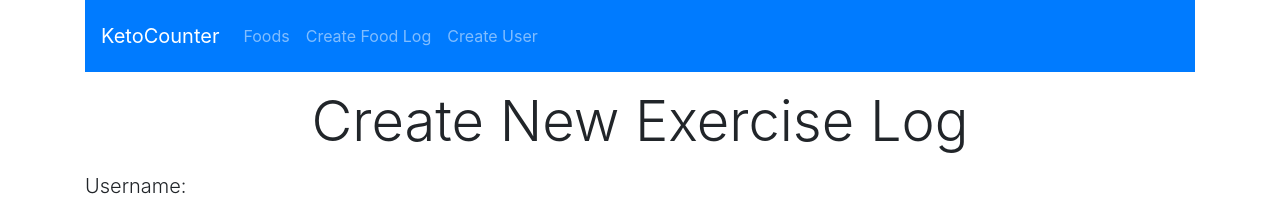
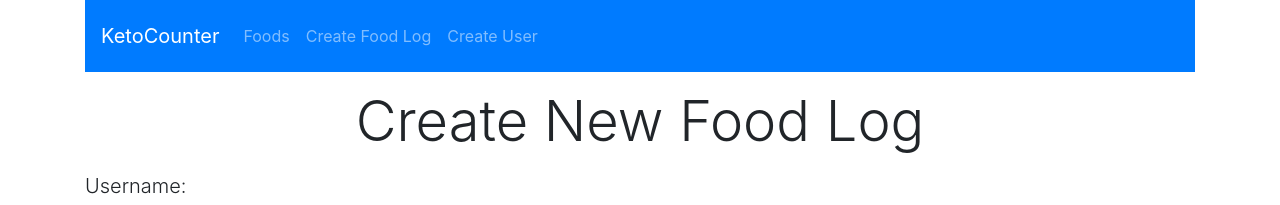
Before and after one commit to Natesumo/keto-counter, a React (Create React App) app: page /create in a window 1280 px wide. Shown: the top 205 px of the page. Built offline with nearby package versions, Linux system fonts and the light colour scheme; no server answers.

Commit message:
Update create-food.component.js

```diff
--- a/src/Components/create-food.component.js
+++ b/src/Components/create-food.component.js
@@ -79,7 +79,7 @@ export default class CreateFood extends Component {
   render() {
     return (
       <div>
-        <p className=" display-4 text-center m-3">Create New Exercise Log</p>
+        <p className=" display-4 text-center m-3">Create New Food Log</p>
         <form onSubmit={this.onSubmit}>
           <div className="form-group">
             <label className="m2 lead">Username: </label>
```
